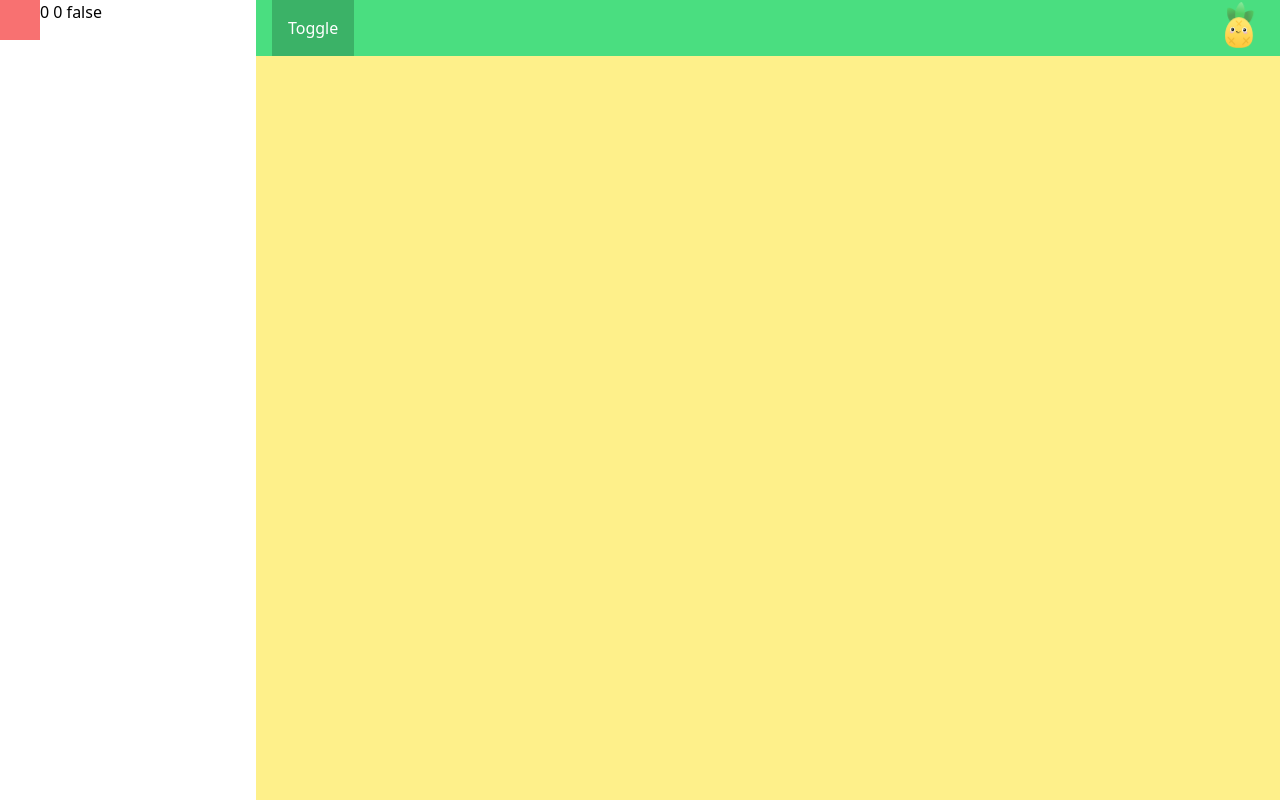
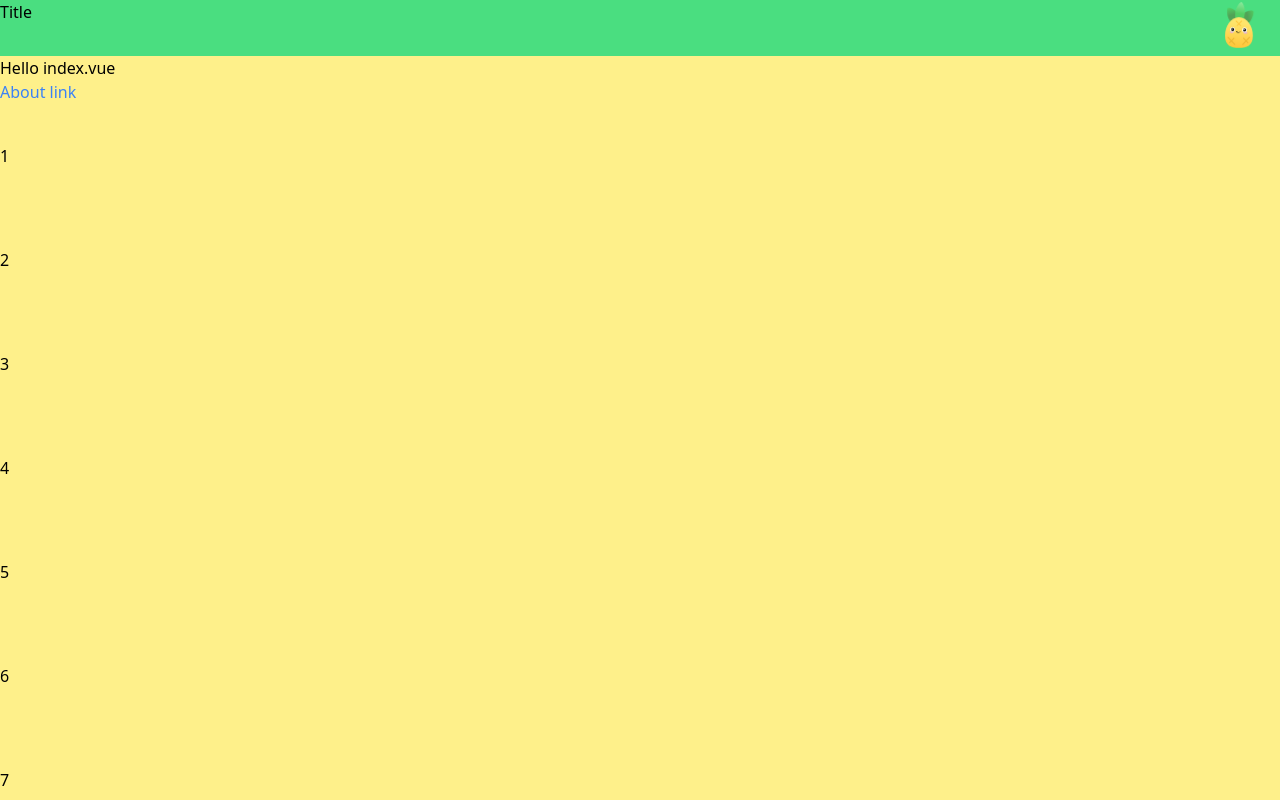
Before and after one commit to azusa5526/nuxt3-test, a Nuxt app: page / in a window 1280 px wide. Shown: the top 800 px of the page. Built offline with nearby package versions, Linux system fonts and the light colour scheme.

Commit message:
feat: 增加 sidebar blur 關閉、基礎內容與 RWD

```diff
--- a/components/AppHeader.vue
+++ b/components/AppHeader.vue
@@ -1,8 +1,10 @@
 <template>
 	<div class="flex h-[var(--app-header-height)] w-screen justify-between bg-green-400">
 		<div class="flex">
+			<button @click.stop="isDrawerShow = !isDrawerShow" class="block bg-black/20 px-4 py-2 text-white xl:hidden">
+				Toggle
+			</button>
 			<h1>Title</h1>
-			<button @click="isDrawerShow = !isDrawerShow" class="ml-60 bg-black/20 px-4 py-2 text-white">Toggle</button>
 		</div>
 
 		<PiniaIcon class="!m-0 !mr-4 h-12 w-12"></PiniaIcon>
--- a/components/AppSidebar.vue
+++ b/components/AppSidebar.vue
@@ -1,30 +1,34 @@
 <template>
 	<div
 		ref="target"
-		class="fixed inset-0 z-20 flex h-screen duration-200"
-		:class="{ '!translate-x-[calc(var(--app-sidebar-width)*-1)]': isShow }"
+		class="fixed inset-0 z-20 flex h-screen flex-col overflow-y-scroll duration-200"
+		:class="isDrawerShow ? 'translate-x-0' : '!translate-x-[calc(var(--app-sidebar-width)*-1)]'"
 	>
-		<div class="h-10 w-10 bg-red-400"></div>
-		{{ x }} {{ y }} {{ isOutside }}
+		<h2>Title</h2>
+		<AppSidebarList></AppSidebarList>
 	</div>
 </template>
 
 <script lang="ts" setup>
 import { useMouseInElement } from '@vueuse/core';
+import { useAppStore } from '@/store/app';
+import { storeToRefs } from 'pinia';
 
-withDefaults(
-	defineProps<{
-		isShow?: boolean;
-	}>(),
-	{ isShow: false }
-);
+const appStore = useAppStore();
+const { isDrawerShow } = storeToRefs(appStore);
 
 const target = ref(null);
-const { x, y, isOutside } = useMouseInElement(target);
+const { isOutside } = useMouseInElement(target);
 
 onMounted(() => {
-	window.addEventListener('click', () => {
-		console.log('window click', isOutside.value);
-	});
+	window.addEventListener('click', blurSidebar);
 });
+
+onBeforeUnmount(() => {
+	window.removeEventListener('click', blurSidebar);
+});
+
+function blurSidebar() {
+	if (isOutside.value) isDrawerShow.value = false;
+}
 </script>
--- /dev/null
+++ b/components/AppSidebarList.vue
@@ -0,0 +1,7 @@
+<template>
+	<ul>
+		<li v-for="n in 10" :key="n" class="py-12">{{ n }}</li>
+	</ul>
+</template>
+
+<script lang="ts" setup></script>
--- a/layouts/default.vue
+++ b/layouts/default.vue
@@ -1,6 +1,6 @@
 <template>
 	<div class="flex h-screen flex-col">
-		<AppSidebar :isShow="isDrawerShow" class="w-[--app-sidebar-width] bg-white" />
+		<AppSidebar class="block w-[--app-sidebar-width] bg-white xl:hidden" />
 		<AppHeader class="fixed shrink-0" />
 		<main class="grow pt-[var(--app-header-height)]">
 			<slot></slot>
@@ -9,10 +9,4 @@
 	</div>
 </template>
 
-<script lang="ts" setup>
-import { useAppStore } from '@/store/app';
-import { storeToRefs } from 'pinia';
-
-const appStore = useAppStore();
-const { isDrawerShow } = storeToRefs(appStore);
-</script>
+<script lang="ts" setup></script>
```
